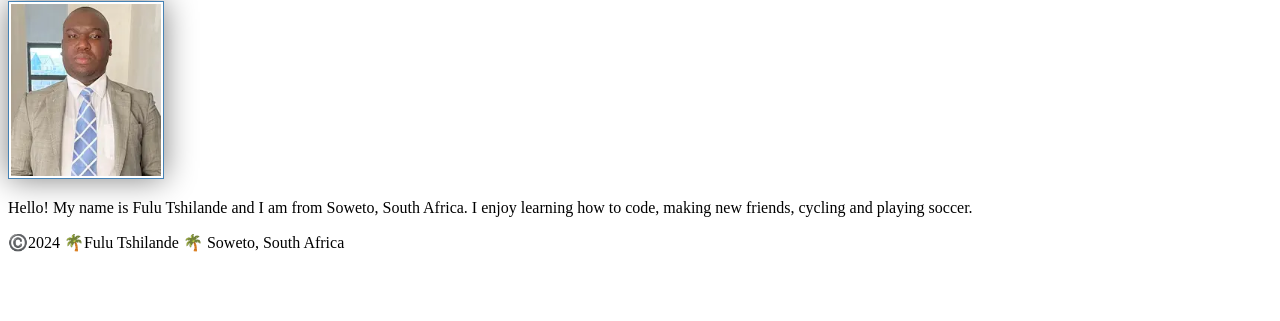
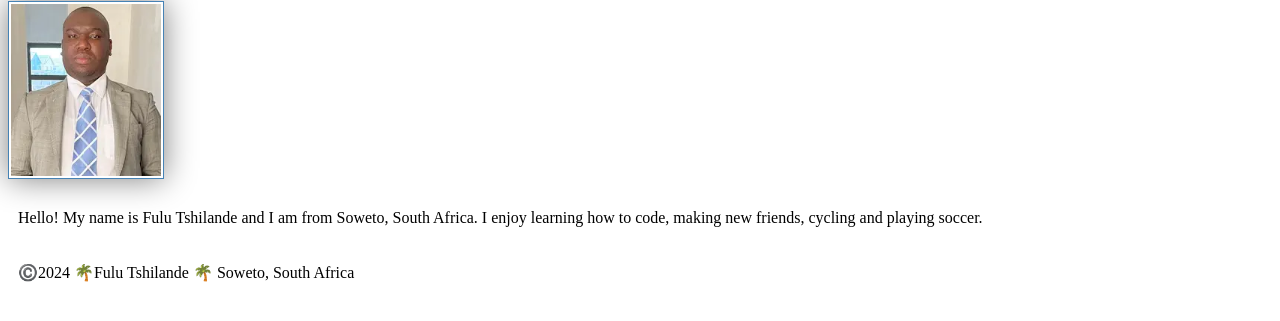
Before and after one commit to Flt1905/wdd130, a plain HTML site: page index.html in a window 1280 px wide. Shown: the part 281-602 px from the top of the page. Drawn offline with Linux system fonts and the light colour scheme.

Commit message:
css applied

```diff
--- a/Styles/styles.css
+++ b/Styles/styles.css
@@ -20,3 +20,7 @@ img{
   padding: 2px;
   box-shadow: 0 0 30px gray;
 }
+
+p{
+  padding : 10px
+}
```
